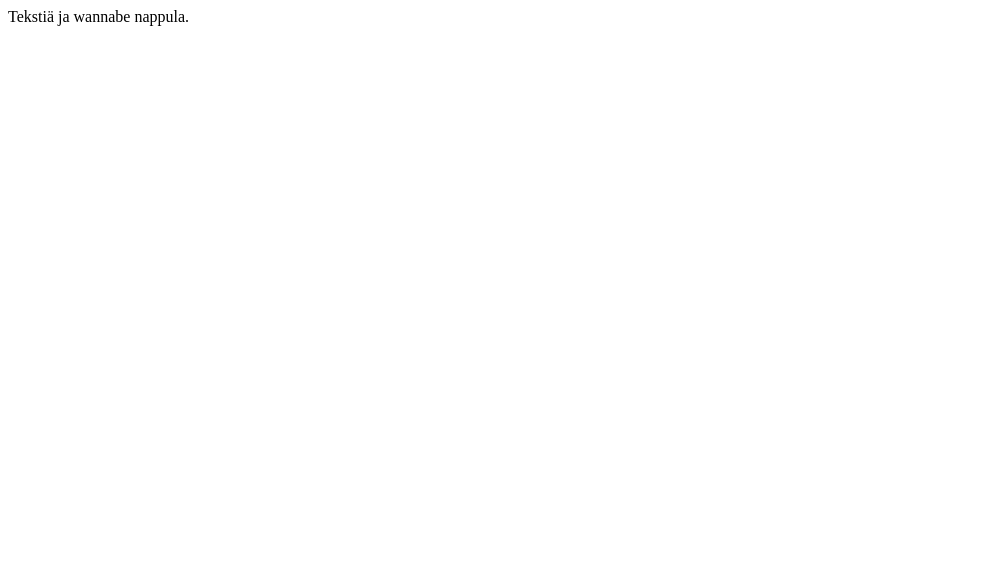
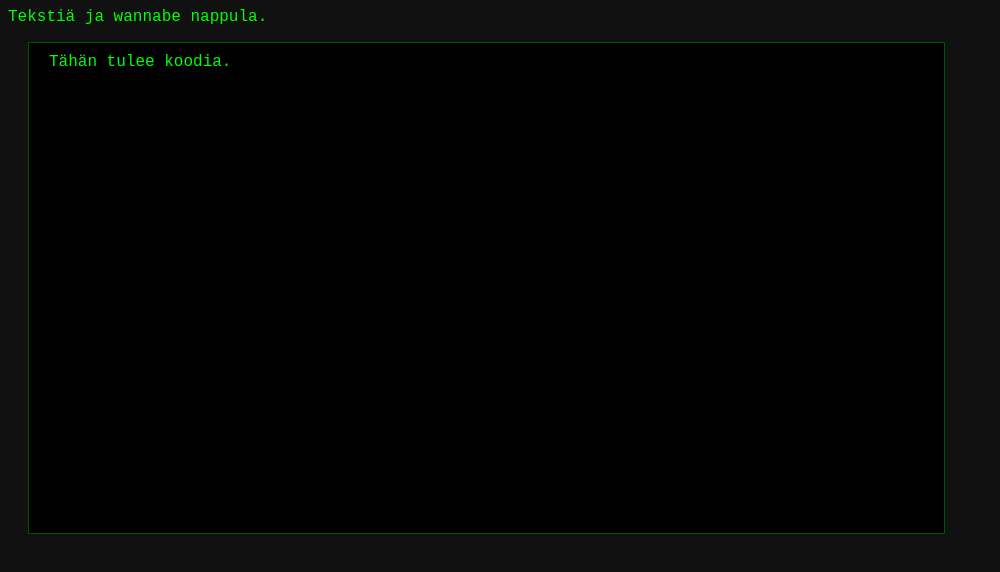
Before and after one commit to CodeStrife/scaling-tribble, a website: page index.html in a window 1280 px wide. Shown: the whole page, without its empty margins (0-1000 px from the left). Drawn offline with nearby package versions, Linux system fonts and the light colour scheme; no server answers; files whose address does not match are found by name.

Commit message:
Server counter and CSS file

```diff
--- a/index.html
+++ b/index.html
@@ -3,14 +3,21 @@
 <head>
 
 <title>Code Strife</title>
+<link href="./style.css" rel="stylesheet" type="text/css" />
 
 </head>
 
 <body>
 
 <div id="button">
-Tekstiä ja wannabe nappula.
+  <p>Tekstiä ja wannabe nappula.</p>
 </div>
+
+<div id="code">
+
+  Tähän tulee koodia.
+
+</div> <!-- close code -->
 
 <div id="footer">
 </div> <!-- close footer -->
@@ -31,6 +38,12 @@ Tekstiä ja wannabe nappula.
     console.log(data);
     socket.emit('my other event', { my: 'data' });
   });
+
+  socket.on('counter', function(data) {
+    console.log("Vastaanotettiin: " + data);
+    // $('#button').replaceAll(data);
+  });
+
 </script>
 </body>
 
--- /dev/null
+++ b/public/style.css
@@ -0,0 +1,19 @@
+html {	background-color: #111;
+	color:	#0f0;
+
+	font-family: Courier New, Monospace, sans;
+	text-align: left;
+}
+
+#code {	background-color: #000;
+
+	width: 70%;
+	height: 60%;
+	max-width: 1024px;
+	margin-left: 20px;
+	padding: 10px;
+	padding-left: 20px;
+
+	border: 1px solid #050;
+
+}
```
Also changed, not shown: app.js (+11 -0 lines).
